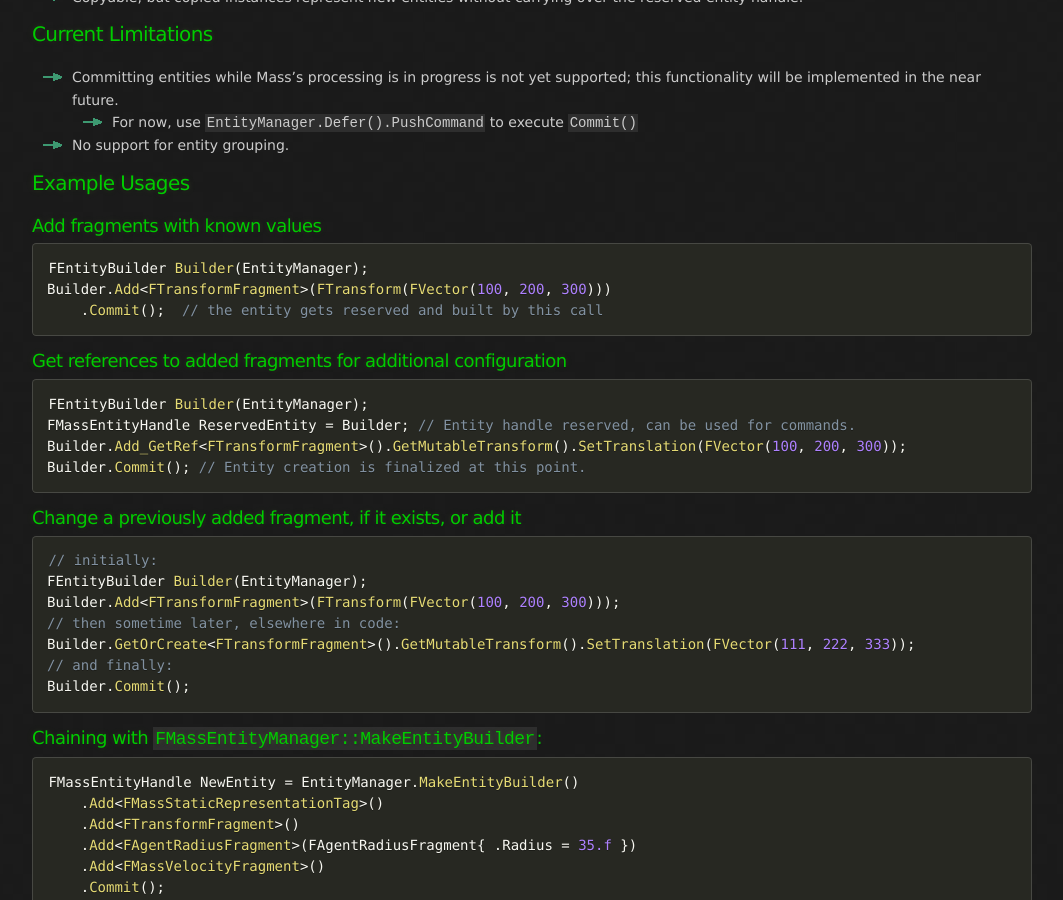
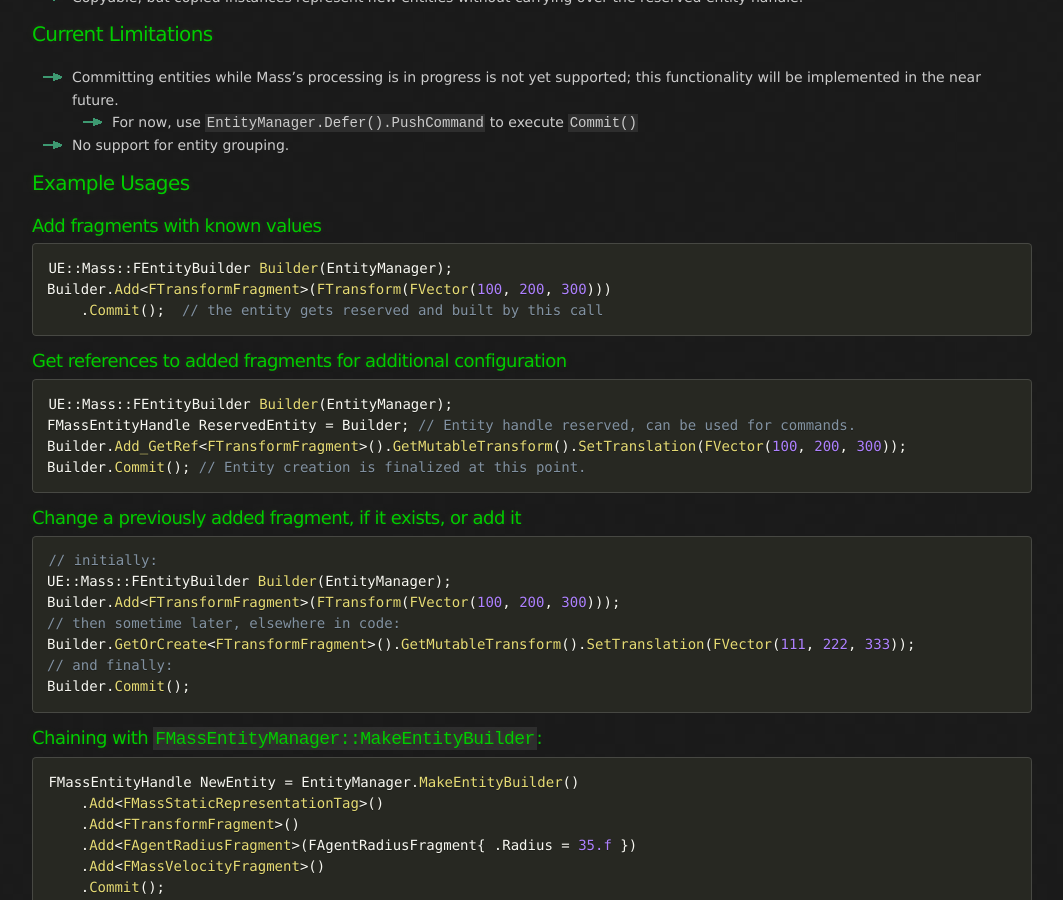
Before and after one commit to x157/x157.github.io, a Jekyll site: the page built from UE5/Mass/HowTo/SpawnEntities.md, in a window 1280 px wide and 900 px high, scrolled down 1153 px. Shown: the whole window, without its empty margins (108-1171 px from the left). Built offline with Jekyll 4.4.1, drawn with Linux system fonts in a browser that asks for light colours.

Commit message:
Use full ns UE::Mass::FEntityBuilder
UE now requires this

````diff
--- a/UE5/Mass/HowTo/SpawnEntities.md
+++ b/UE5/Mass/HowTo/SpawnEntities.md
@@ -80,7 +80,7 @@ and other related components, allowing for streamlined entity creation and confi
 ##### Add fragments with known values
 
 ```cpp
-FEntityBuilder Builder(EntityManager);
+UE::Mass::FEntityBuilder Builder(EntityManager);
 Builder.Add<FTransformFragment>(FTransform(FVector(100, 200, 300)))
     .Commit();  // the entity gets reserved and built by this call
 ```
@@ -89,7 +89,7 @@ Builder.Add<FTransformFragment>(FTransform(FVector(100, 200, 300)))
 ##### Get references to added fragments for additional configuration
 
 ```cpp
-FEntityBuilder Builder(EntityManager);
+UE::Mass::FEntityBuilder Builder(EntityManager);
 FMassEntityHandle ReservedEntity = Builder; // Entity handle reserved, can be used for commands.
 Builder.Add_GetRef<FTransformFragment>().GetMutableTransform().SetTranslation(FVector(100, 200, 300));
 Builder.Commit(); // Entity creation is finalized at this point.
@@ -100,7 +100,7 @@ Builder.Commit(); // Entity creation is finalized at this point.
 
 ```cpp
 // initially:
-FEntityBuilder Builder(EntityManager);
+UE::Mass::FEntityBuilder Builder(EntityManager);
 Builder.Add<FTransformFragment>(FTransform(FVector(100, 200, 300)));
 // then sometime later, elsewhere in code:
 Builder.GetOrCreate<FTransformFragment>().GetMutableTransform().SetTranslation(FVector(111, 222, 333));
````
